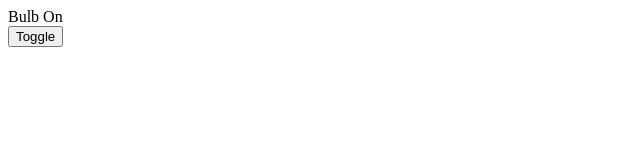
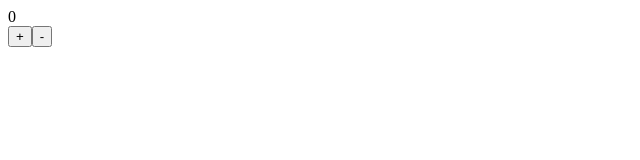
Before and after one commit to sajid2812/React-Basics, a React (Vite) app: page / in a window 1280 px wide. Shown: the top 160 px of the page, without its empty margins (0-640 px from the left). Built offline with nearby package versions, Linux system fonts and the light colour scheme.

Commit message:
create counter using useContext

```diff
--- a/src/App.jsx
+++ b/src/App.jsx
@@ -1,55 +1,46 @@
 import { useState, createContext, useContext } from "react";
 
-const BulbContext = createContext();
+const CountContext = createContext();
 
-function BulbProvider({ children }) {
-  const [bulbOn, setBulbOn] = useState(true);
+function CountContextProvider({ children }) {
+  const [count, setCount] = useState(0);
   return (
-    <BulbContext.Provider
+    <CountContext.Provider
       value={{
-        bulbOn: bulbOn,
-        setBulbOn: setBulbOn,
+        count: count,
+        setCount: setCount,
       }}
     >
       {children}
-    </BulbContext.Provider>
+    </CountContext.Provider>
   );
 }
 
 function App() {
   return (
     <div>
-      <BulbProvider>
-        <LightBulb />
-      </BulbProvider>
+      <CountContextProvider>
+        <Value />
+        <Increase />
+        <Decrease />
+      </CountContextProvider>
     </div>
   );
 }
 
-function LightBulb() {
-  return (
-    <div>
-      <BulbState></BulbState>
-      <ToggleBulbState></ToggleBulbState>
-    </div>
-  );
+function Increase() {
+  const { count, setCount } = useContext(CountContext);
+  return <button onClick={() => setCount(count + 1)}>+</button>;
 }
 
-function BulbState() {
-  const { bulbOn } = useContext(BulbContext);
-  return <div>{bulbOn ? "Bulb On" : "Bulb Off"}</div>;
+function Decrease() {
+  const { count, setCount } = useContext(CountContext);
+  return <button onClick={() => setCount(count - 1)}>-</button>;
 }
 
-function ToggleBulbState() {
-  const { setBulbOn } = useContext(BulbContext);
-  function toggleBulb() {
-    setBulbOn((currState) => !currState);
-  }
-  return (
-    <div>
-      <button onClick={toggleBulb}>Toggle</button>
-    </div>
-  );
+function Value() {
+  const { count } = useContext(CountContext);
+  return <div>{count}</div>;
 }
 
 export default App;
```
